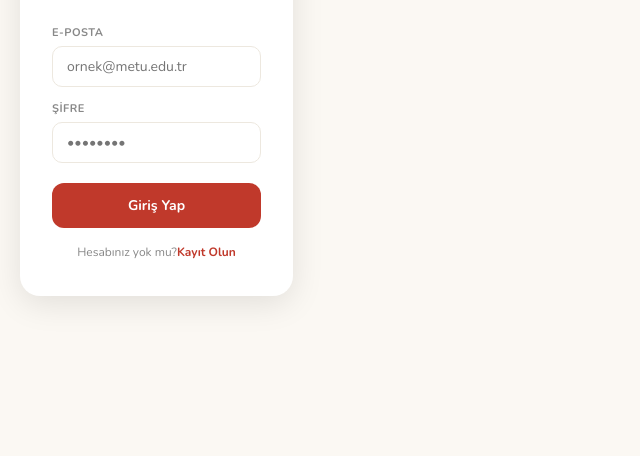
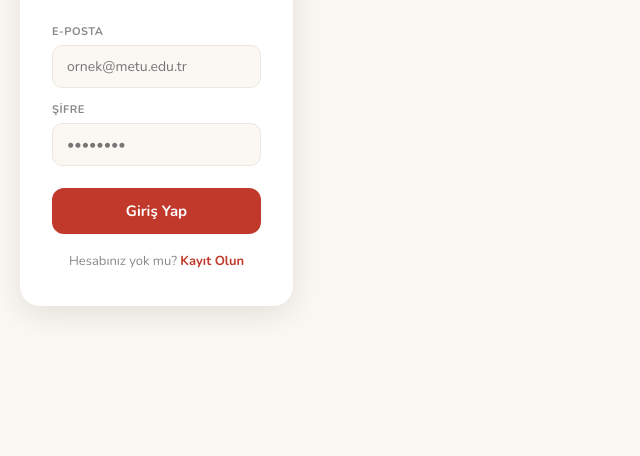
Before and after one commit to buraksefer-bs/baraka, a plain HTML site: page index.html in a window 1280 px wide. Shown: the part 344-800 px from the top of the page, without its empty margins (0-640 px from the left). Drawn offline with nearby package versions, Linux system fonts and the light colour scheme.

Commit message:
Add files via upload

```diff
--- a/index.html
+++ b/index.html
@@ -513,6 +513,7 @@ if (member) {
   await loadData();
   go('dashboard');
 }
+var LOGO_SRC = 'https://cmejnzsktvebxnkdcdea.supabase.co/storage/v1/object/public/documents/THBT_mezun_logo.png';
 var isAdmin = true;
 var curPage = 'dashboard';
 var cIdx = 0;
@@ -2379,33 +2380,98 @@ async function doLogout() {
 document.getElementById('pendingBadge').style.display = '';
 window.addEventListener('resize', function() { if (curPage === 'profile') pgProfile(); });
 function showLoginScreen() {
-  document.body.innerHTML = `
-  <div style="min-height:100vh;background:#FBF8F3;display:flex;align-items:center;justify-content:center;padding:20px">
-    <div style="background:white;border-radius:20px;padding:36px 32px;width:100%;max-width:400px;box-shadow:0 8px 32px rgba(0,0,0,0.1)">
-      <div style="text-align:center;margin-bottom:28px">
-        <img src="DATA_THBT_LOGO_BURAYA" style="width:72px;height:72px;border-radius:50%;margin-bottom:14px">
-        <h1 style="font-family:'Playfair Display',serif;font-size:28px;font-weight:700;color:#1C1C1C">Baraka</h1>
-        <p style="font-size:13px;color:#888;margin-top:4px">ODTÜ THBT Fosilleri</p>
-      </div>
-      <div id="loginMsg" style="display:none;padding:10px 14px;border-radius:10px;font-size:13px;margin-bottom:12px"></div>
-      <div style="margin-bottom:14px">
-        <label style="font-size:11px;font-weight:700;color:#888;text-transform:uppercase;letter-spacing:.5px;display:block;margin-bottom:6px">E-posta</label>
-        <input id="loginEmail" type="email" placeholder="ornek@metu.edu.tr"
-          style="width:100%;border:1.5px solid #EDE8DF;border-radius:10px;padding:10px 14px;font-size:14px;font-family:'Nunito',sans-serif;outline:none">
-      </div>
-      <div style="margin-bottom:20px">
-        <label style="font-size:11px;font-weight:700;color:#888;text-transform:uppercase;letter-spacing:.5px;display:block;margin-bottom:6px">Şifre</label>
-        <input id="loginPass" type="password" placeholder="••••••••"
-          style="width:100%;border:1.5px solid #EDE8DF;border-radius:10px;padding:10px 14px;font-size:14px;font-family:'Nunito',sans-serif;outline:none">
-      </div>
-      <button onclick="doLogin()"
-        style="width:100%;background:#C0392B;color:white;border:none;padding:13px;border-radius:12px;font-size:14px;font-weight:700;cursor:pointer;font-family:'Nunito',sans-serif">
-        Giriş Yap
-      </button>
-      <p style="text-align:center;font-size:12px;color:#888;margin-top:16px">Hesabınız yok mu?<span onclick="showRegisterScreen()" style="color:#C0392B;cursor:pointer;font-weight:700">Kayıt Olun</span>
-      </p>
-    </div>
-  </div>`;
+  document.body.innerHTML =
+    '<div style="' +
+      'min-height:100vh;' +
+      'background:#FBF8F3;' +
+      'display:flex;' +
+      'flex-direction:column;' +
+      'align-items:center;' +
+      'justify-content:center;' +
+      'padding:20px;' +
+      'box-sizing:border-box;' +
+    '">' +
+      '<div style="' +
+        'background:white;' +
+        'border-radius:20px;' +
+        'padding:36px 32px;' +
+        'width:100%;' +
+        'max-width:400px;' +
+        'box-shadow:0 8px 32px rgba(0,0,0,0.1);' +
+        'box-sizing:border-box;' +
+      '">' +
+
+        /* Logo ve başlık */
+        '<div style="text-align:center;margin-bottom:28px">' +
+          '<div style="' +
+            'width:80px;height:80px;' +
+            'border-radius:50%;' +
+            'background:white;' +
+            'border:2px solid #EDE8DF;' +
+            'display:flex;align-items:center;justify-content:center;' +
+            'margin:0 auto 14px;' +
+            'overflow:hidden;' +
+          '">' +
+            (LOGO_SRC
+              ? '<img src="' + LOGO_SRC + '" style="width:72px;height:72px;object-fit:contain">'
+              : '<span style="font-size:36px">🎵</span>') +
+          '</div>' +
+          '<h1 style="' +
+            'font-family:\'Playfair Display\',serif;' +
+            'font-size:28px;font-weight:700;color:#1C1C1C;' +
+            'margin:0 0 4px' +
+          '">Baraka</h1>' +
+          '<p style="font-size:13px;color:#888;margin:0">ODTÜ THBT Fosilleri</p>' +
+        '</div>' +
+
+        /* Hata mesajı */
+        '<div id="loginMsg" style="display:none;padding:10px 14px;border-radius:10px;font-size:13px;margin-bottom:12px"></div>' +
+
+        /* E-posta */
+        '<div style="margin-bottom:14px">' +
+          '<label style="' +
+            'font-size:11px;font-weight:700;color:#888;' +
+            'text-transform:uppercase;letter-spacing:.5px;' +
+            'display:block;margin-bottom:6px' +
+          '">E-posta</label>' +
+          '<input id="loginEmail" type="email" placeholder="ornek@metu.edu.tr" style="' +
+            'width:100%;border:1.5px solid #EDE8DF;border-radius:10px;' +
+            'padding:11px 14px;font-size:14px;font-family:\'Nunito\',sans-serif;' +
+            'outline:none;box-sizing:border-box;background:#FBF8F3;' +
+          '">' +
+        '</div>' +
+
+        /* Şifre */
+        '<div style="margin-bottom:22px">' +
+          '<label style="' +
+            'font-size:11px;font-weight:700;color:#888;' +
+            'text-transform:uppercase;letter-spacing:.5px;' +
+            'display:block;margin-bottom:6px' +
+          '">Şifre</label>' +
+          '<input id="loginPass" type="password" placeholder="••••••••" style="' +
+            'width:100%;border:1.5px solid #EDE8DF;border-radius:10px;' +
+            'padding:11px 14px;font-size:14px;font-family:\'Nunito\',sans-serif;' +
+            'outline:none;box-sizing:border-box;background:#FBF8F3;' +
+          '" onkeydown="if(event.key===\'Enter\')doLogin()">' +
+        '</div>' +
+
+        /* Giriş butonu */
+        '<button onclick="doLogin()" style="' +
+          'width:100%;background:#C0392B;color:white;border:none;' +
+          'padding:13px;border-radius:12px;font-size:15px;font-weight:700;' +
+          'cursor:pointer;font-family:\'Nunito\',sans-serif;' +
+        '">Giriş Yap</button>' +
+
+        /* Kayıt ol linki */
+        '<p style="text-align:center;font-size:13px;color:#888;margin-top:18px;margin-bottom:0">' +
+          'Hesabınız yok mu? ' +
+          '<span onclick="showRegisterScreen()" style="' +
+            'color:#C0392B;cursor:pointer;font-weight:700' +
+          '">Kayıt Olun</span>' +
+        '</p>' +
+
+      '</div>' +
+    '</div>';
 }
 
 async function doLogin() {
@@ -2431,8 +2497,7 @@ async function doLogin() {
 }
 function showRegisterScreen() {
   document.body.innerHTML = `
-  <div style="min-height:100vh;background:#FBF8F3;display:flex;align-items:center;
-              justify-content:center;padding:20px;overflow-y:auto">
+  <div style="min-height:100vh;background:#FBF8F3;display:flex;flex-direction:column;align-items:center;justify-content:center;padding:20px;box-sizing:border-box;overflow-y:auto">
     <div style="background:white;border-radius:20px;padding:36px 32px;width:100%;
                 max-width:440px;box-shadow:0 8px 32px rgba(0,0,0,0.1);margin:20px 0">
 
```
